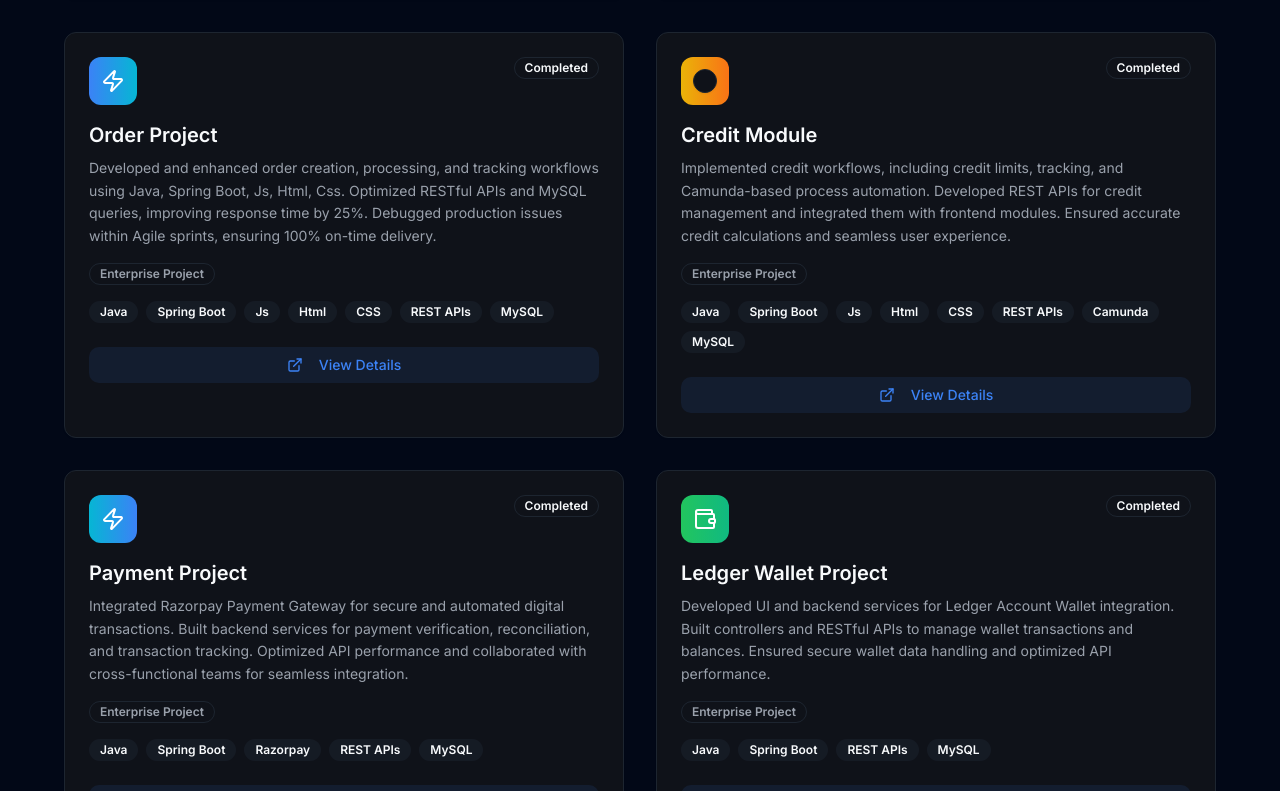
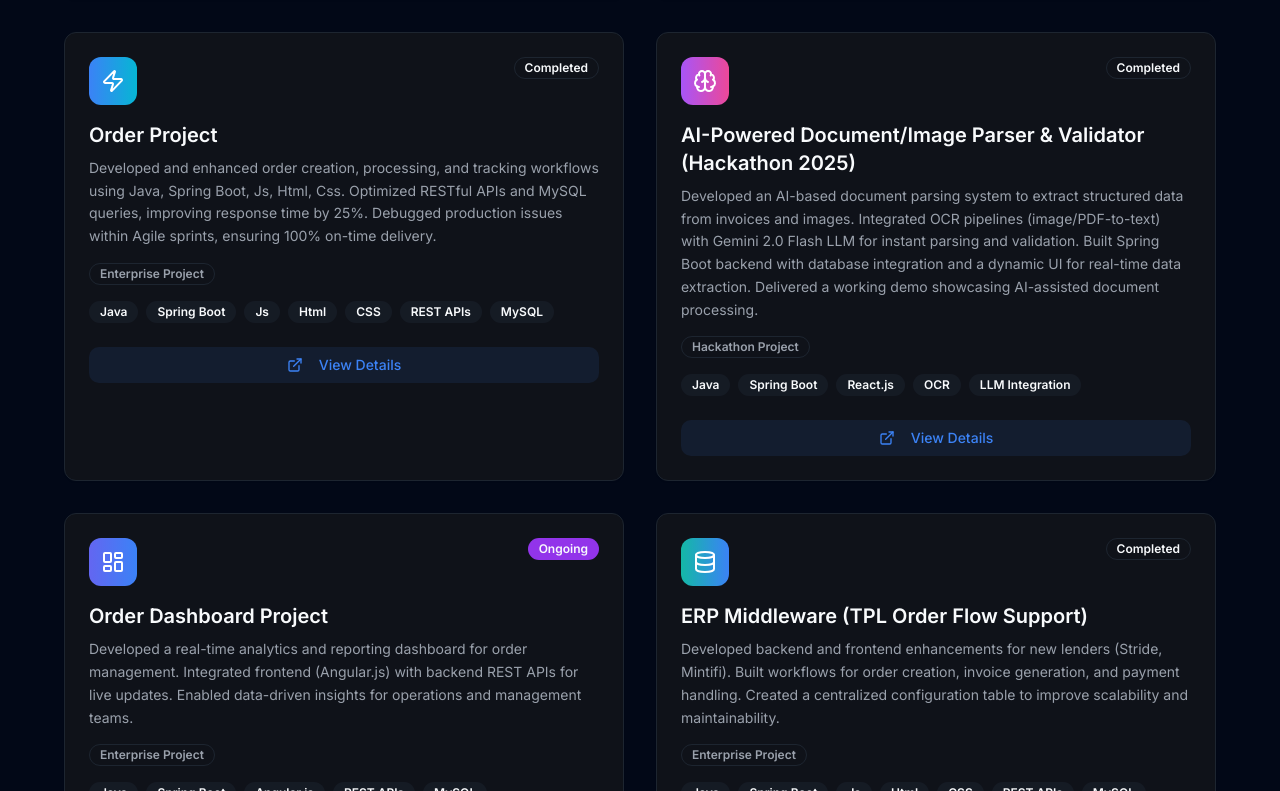
Before and after one commit to mskumar1/my-portfolio, a React (Vite) app: page / in a window 1280 px wide. Shown: the part 6189-6980 px from the top of the page. Built offline with nearby package versions, Linux system fonts and the light colour scheme.

Commit message:
Correctly swap Order Project and Customer Inquiry positions without removing Order Dashboard

```diff
--- a/src/components/Projects.tsx
+++ b/src/components/Projects.tsx
@@ -43,6 +43,36 @@ const Projects = () => {
         icon: ZapIcon,
         color: "from-blue-500 to-cyan-500",
         timeline: "Dec 2023 – Jan 2026"
+    },
+    {
+        title: "AI-Powered Document/Image Parser & Validator (Hackathon 2025)",
+        description: "Developed an AI-based document parsing system to extract structured data from invoices and images. Integrated OCR pipelines (image/PDF-to-text) with Gemini 2.0 Flash LLM for instant parsing and validation. Built Spring Boot backend with database integration and a dynamic UI for real-time data extraction. Delivered a working demo showcasing AI-assisted document processing.",
+        technologies: ["Java", "Spring Boot", "React.js", "OCR", "LLM Integration"],
+        status: "Completed",
+        type: "Hackathon Project",
+        icon: Brain,
+        color: "from-purple-500 to-pink-500",
+        timeline: "June 2025"
+    },
+     {
+        title: "Order Dashboard Project",
+        description: "Developed a real-time analytics and reporting dashboard for order management. Integrated frontend (Angular.js) with backend REST APIs for live updates. Enabled data-driven insights for operations and management teams.",
+        technologies: ["Java", "Spring Boot", "Angular.js", "REST APIs", "MySQL"],
+        status: "Ongoing",
+        type: "Enterprise Project",
+        icon: LayoutDashboard,
+        color: "from-indigo-500 to-blue-500",
+        timeline: "Sept 2023"
+    },
+    {
+        title: "ERP Middleware (TPL Order Flow Support)",
+        description: "Developed backend and frontend enhancements for new lenders (Stride, Mintifi). Built workflows for order creation, invoice generation, and payment handling. Created a centralized configuration table to improve scalability and maintainability.",
+        technologies: ["Java", "Spring Boot", "Js", "Html", "CSS", "REST APIs", "MySQL"],
+        status: "Completed",
+        type: "Enterprise Project",
+        icon: Database,
+        color: "from-teal-500 to-blue-500",
+        timeline: "May 2025"
     },
     {
         title: "Credit Module",
```
